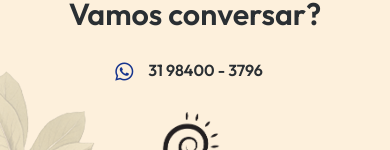
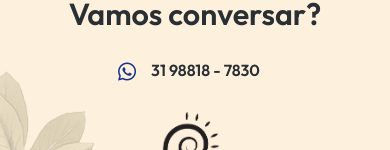
Before and after one commit to Claudinha-eliza/website-claudia-ferreira, a Next.js app: page / in a window 390 px wide. Shown: the part 4231-4381 px from the top of the page. Built offline with nearby package versions, Linux system fonts and the light colour scheme; a web font is replaced by a local one.

Commit message:
contact phone number changed

```diff
--- a/src/Components/Sections/VamosConversar/Contato/index.tsx
+++ b/src/Components/Sections/VamosConversar/Contato/index.tsx
@@ -11,7 +11,7 @@ export function Contato() {
           target='_blank'
         >
           <i className='bx bxl-whatsapp'></i>
-          <span className={styles.contactNumber}>31 98400 - 3796</span>
+          <span className={styles.contactNumber}>31 98818 - 7830</span>
         </a>
       </div>
       <Image
```
